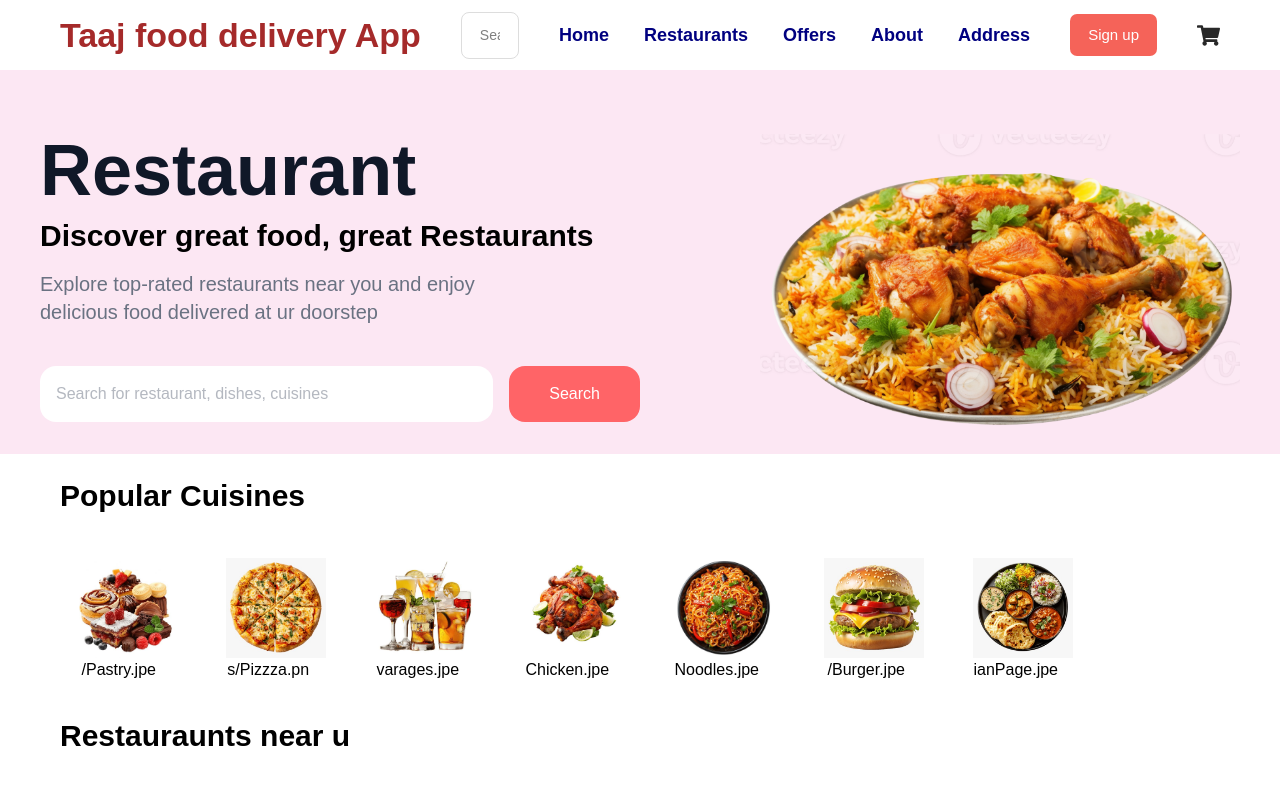
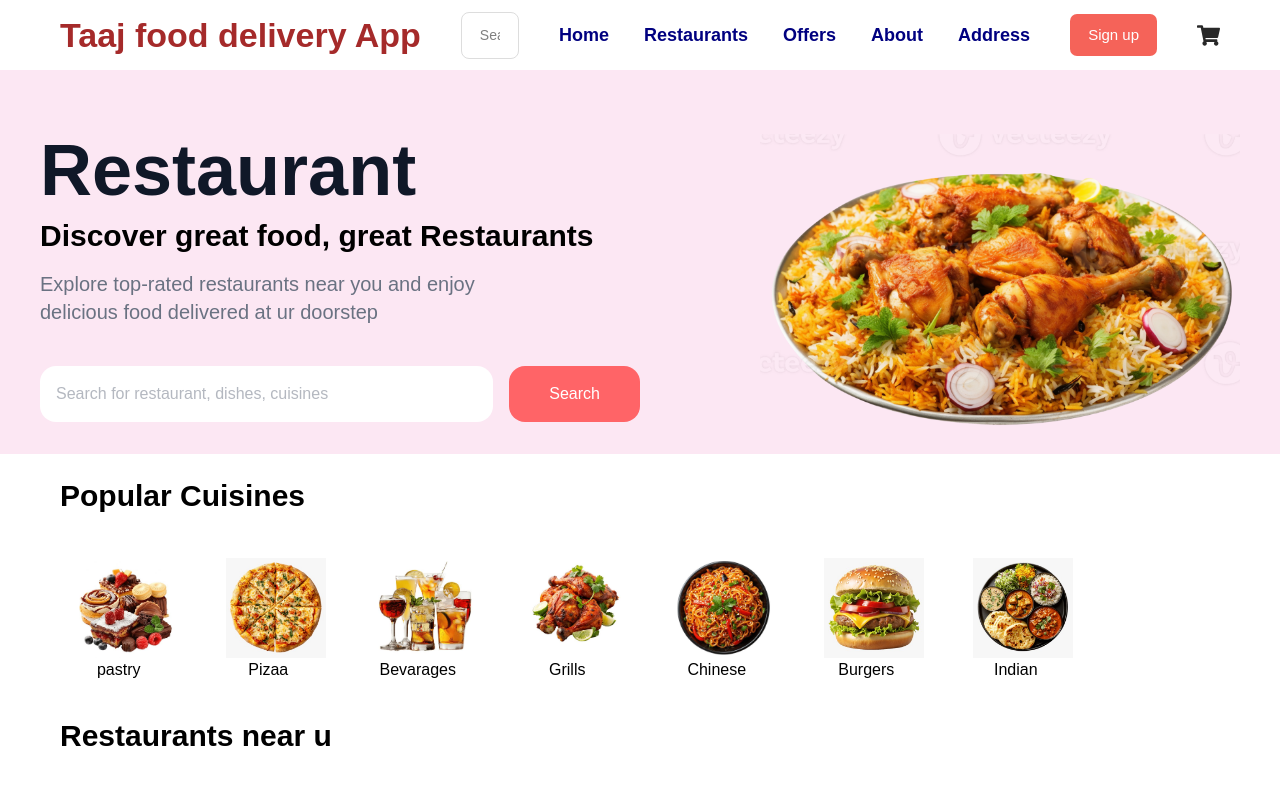
Before and after one commit to Amees-pc/Food-delivery-app, a React (Vite) app: page /list in a window 1280 px wide. Shown: the top 796 px of the page. Built offline with nearby package versions, Linux system fonts and the light colour scheme.

Commit message:
morning changes

```diff
--- a/src/Components/RestaurauntList.jsx
+++ b/src/Components/RestaurauntList.jsx
@@ -14,7 +14,9 @@ import GF from "../assets/assets/Globalfusion.jpg";
 import Arabian from "../assets/assets/Arabian.jpg";
 import Sweet from "../assets/assets/Sweet.webp";
 const RestaurauntList = () => {
-  const images = [Pastry, Pizza, Beverages, Chicken, Chinese, Burger, Indian];
+  const images = [{image:Pastry,name:"pastry"}, {image:Pizza,name:"Pizaa"},
+    {image:Beverages,name:"Bevarages"}, {image:Chicken,name:'Grills'}, {image:Chinese,name:"Chinese"},
+     {image:Burger,name:"Burgers"}, {image:Indian,name:"Indian"}];
   return (
     <div>
       <div className="bg-pink-100 grid grid-cols-2 px-10 py-16 pb-0">
@@ -60,9 +62,9 @@ const RestaurauntList = () => {
 
           {images.map((i) => (
             <div>
-              <img src={i} alt="" className="mb-0 h-25 w-25 m-4 bg-white" />
+              <img src={i.image} alt="" className="mb-0 h-25 w-25 m-4 bg-white" />
               <div className="flex  justify-center pr-8">
-                <div>{String(i).slice(-12, -1)}</div>
+                <div>{i.name}</div>
               </div>
             </div>
           ))}
@@ -70,7 +72,7 @@ const RestaurauntList = () => {
       </div>
 
       <div className="flex justify-between mt-3 pl-15">
-        <h3 className="font-semibold text-3xl mb-7">Restauraunts near u</h3>
+        <h3 className="font-semibold text-3xl mb-7">Restaurants near u</h3>
       </div>
       <div className="grid grid-cols-4 ml-8 px-4">
         {/* 1 */}
--- a/src/Components/RestaurauntPage.jsx
+++ b/src/Components/RestaurauntPage.jsx
@@ -203,6 +203,7 @@ export const RestaurauntPage = () => {
             </div>
 
              <div className='text-gray-500 '>Layers Of Sponge, Chocolate Cream And Mouth Melting Truffle Sauce</div>
+          <button className='bg-red-600 mb-1 py-1  px-2 mt-2 rounded-md text-white'>Add to cart</button>
           </div>
         </div>
 
@@ -222,6 +223,7 @@ export const RestaurauntPage = () => {
             </div>
 
              <div className='text-gray-500 '>Layers Of Sponge, Chocolate Cream And Mouth Melting Truffle Sauce</div>
+          <button className='bg-red-600 mb-1 py-1  px-2 mt-2 rounded-md text-white'>Add to cart</button>
           </div>
         </div>
 
@@ -241,6 +243,7 @@ export const RestaurauntPage = () => {
             </div>
 
              <div className='text-gray-500 '>Layers Of Sponge, Chocolate Cream And Mouth Melting Truffle Sauce</div>
+          <button className='bg-red-600 mb-1 py-1  px-2 mt-2 rounded-md text-white'>Add to cart</button>
           </div>
         </div>
 
@@ -254,12 +257,13 @@ export const RestaurauntPage = () => {
               className="object-fit h-40 w-full rounded-xl"
             />
           </div>
-          <div className="p-2 ">
+          <div className="p-2 pl-3 ">
             <div className="flex pb-2 ">
               <div className="font-semibold text-xl ">Global Fussion</div>
             </div>
 
              <div className='text-gray-500 '>Layers Of Sponge, Chocolate Cream And Mouth Melting Truffle Sauce</div>
+           <button className='bg-red-600 mb-1 py-1  px-2 mt-2 rounded-md text-white'>Add to cart</button>
           </div>
         </div>
 
```
